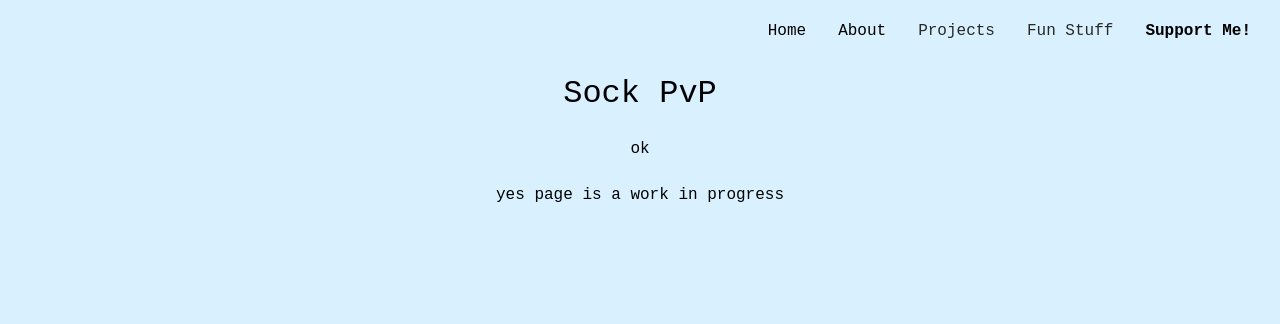
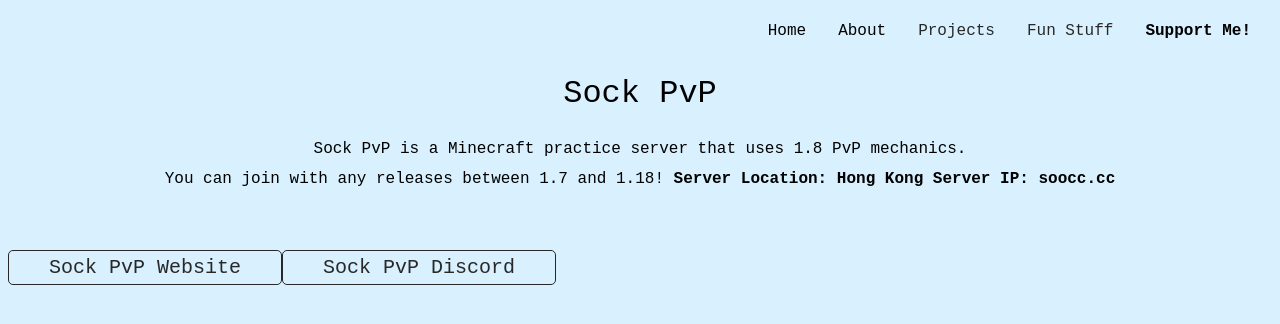
Before and after one commit to soocc/sooccsocks2, a Jekyll site: the page built from projects/sock-pvp.html, in a window 1280 px wide. Shown: the top 324 px of the page. Built offline with Jekyll 4.4.1, drawn with Linux system fonts in a browser that asks for light colours.

Commit message:
shoulder game and sock pvp update

```diff
--- a/projects/sock-pvp.html
+++ b/projects/sock-pvp.html
@@ -10,7 +10,20 @@
   </head>
   <body align="center">
     <h1>Sock PvP</h1>
-    <p>ok</p>
-    <p>yes page is a work in progress</p>
+    <p>
+      Sock PvP is a Minecraft practice server that uses 1.8 PvP mechanics.<br>
+      You can join with any releases between 1.7 and 1.18!
+
+      <strong>Server Location: Hong Kong</strong>
+      <strong>Server IP: soocc.cc</strong>
+    </p>
+
+    <a class="abutton" href="https://www.soocc.cc">
+      Sock PvP Website
+    </a>
+
+    <a class="abutton" href="https://discord.com/invite/PTyBbkc3nc">
+      Sock PvP Discord
+    </a>
   </body>
 </html>
```
Also changed, not shown: fun-stuff/shoulder-game.html (+5 -5 lines).
